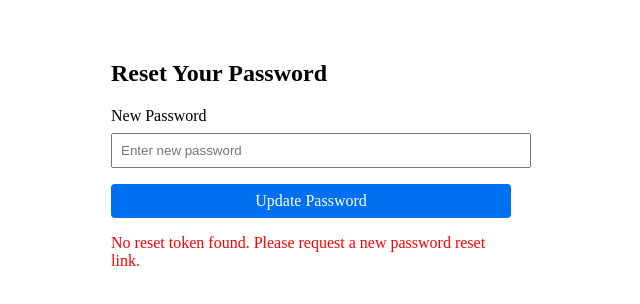
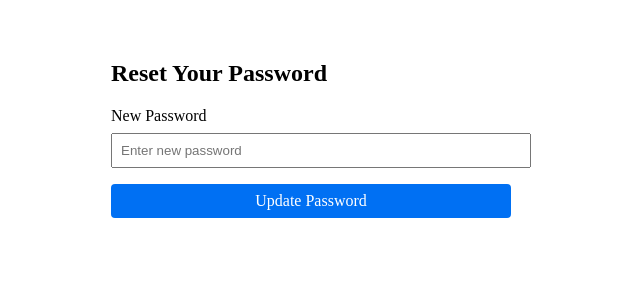
Before and after one commit to sgcxliv/calledliving, a Next.js app: page /update-password in a window 1280 px wide. Shown: the top 304 px of the page, without its empty margins (329-969 px from the left). Built offline with nearby package versions, Linux system fonts and the light colour scheme.

Commit message:
Update update-password.js

```diff
--- a/pages/update-password.js
+++ b/pages/update-password.js
@@ -1,5 +1,5 @@
 // pages/update-password.js
-import { useState, useEffect } from 'react';
+import { useState } from 'react';
 import { supabase } from '../lib/supabaseClient';
 import { useRouter } from 'next/router';
 
@@ -10,26 +10,6 @@ export default function UpdatePassword() {
   const [loading, setLoading] = useState(false);
   const router = useRouter();
 
-  // Use the token from the URL
-  useEffect(() => {
-    // Get the token from the URL
-    const token = router.query.token || new URLSearchParams(window.location.search).get('token');
-
-    // Debug info
-    console.log('Token from URL:', token);
-
-    if (!token) {
-      // Check hash fragment for token (Supabase sometimes puts it there)
-      const hashParams = new URLSearchParams(window.location.hash.replace('#', ''));
-      const hashToken = hashParams.get('access_token');
-      console.log('Hash token:', hashToken);
-
-      if (!hashToken) {
-        setError('No reset token found. Please request a new password reset link.');
-      }
-    }
-  }, [router.query]);
-
   const handleUpdate = async (e) => {
     e.preventDefault();
     setError('');
@@ -37,40 +17,12 @@ export default function UpdatePassword() {
     setLoading(true);
 
     try {
-      // Get the token from the URL
-      const urlToken = router.query.token ||
-                     new URLSearchParams(window.location.search).get('token') ||
-                     new URLSearchParams(window.location.hash.replace('#', '')).get('access_token');
-
-      if (!urlToken) {
-        setError('Missing password reset token. Please request a new password reset link.');
-        setLoading(false);
-        return;
-      }
-
-      // First, set session with the token
-      const { data: sessionData, error: sessionError } = await supabase.auth.setSession({
-        access_token: urlToken,
-        refresh_token: urlToken, // This might not be needed but included for safety
-      });
-
-      if (sessionError) {
-        console.error('Session error:', sessionError);
-        setError(sessionError.message);
-        setLoading(false);
-        return;
-      }
-
-      // Now update the password with the established session
-      const { data, error } = await supabase.auth.updateUser({
-        password: password
-      });
+      const { data, error } = await supabase.auth.updateUser({ password });
 
       if (error) {
         setError(error.message);
       } else {
         setMessage('Password updated successfully! Redirecting to login...');
-        // Redirect to login page after successful password reset
         setTimeout(() => router.push('/login'), 2000);
       }
     } catch (err) {
```
